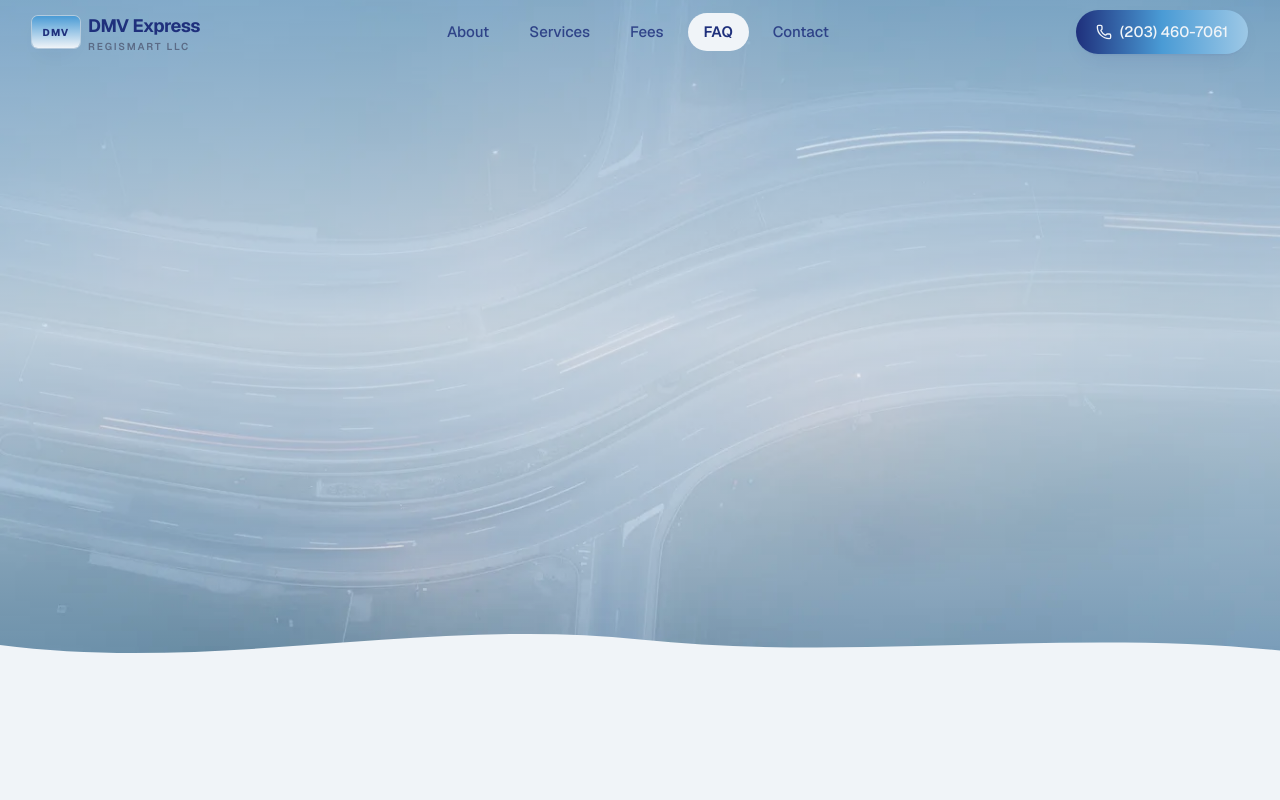
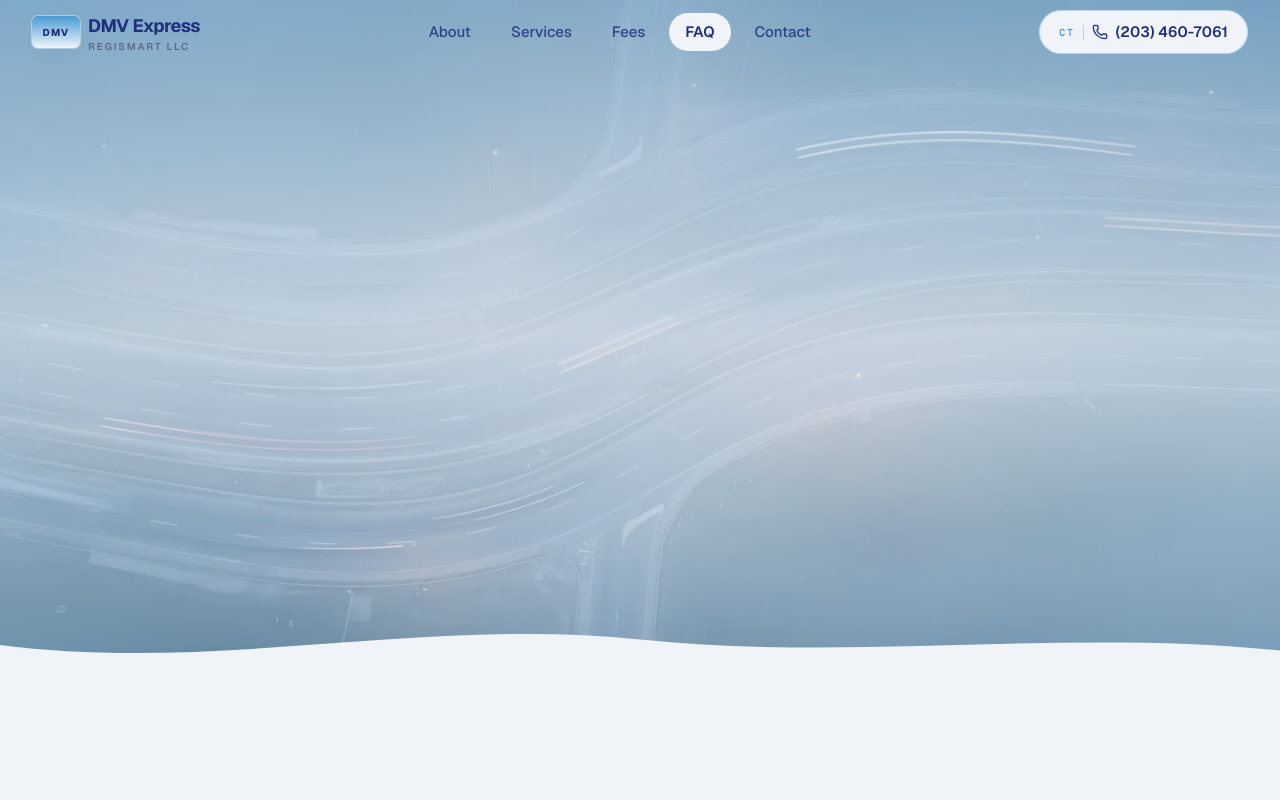
Before and after one commit to TarasOstasha/regismart-master, a Next.js app: page /faq in a window 1280 px wide. Shown: the top 800 px of the page. Built offline with nearby package versions, Linux system fonts and the light colour scheme.

Commit message:
add plate-outline button variant for primary CTAs

```diff
--- a/app/globals.css
+++ b/app/globals.css
@@ -220,6 +220,135 @@ body {
   }
 }
 
+/* ---------------------------------------------------------------- */
+/* Plate-outline button variant                                     */
+/* ---------------------------------------------------------------- */
+/* Applied via Button variant="plate". The button renders an inner   */
+/* .plate-label (with .plate-ct mark + label text) and a sibling     */
+/* .plate-corners span. Four mounting-hole dots are pseudo-elements: */
+/*   - button::before  = top-left                                    */
+/*   - button::after   = top-right (60ms delay)                      */
+/*   - .plate-corners::before = bottom-left (120ms delay)            */
+/*   - .plate-corners::after  = bottom-right (180ms delay)           */
+/* At rest the dots are hidden (opacity:0, scale:0.6). On hover they */
+/* cascade in and the ring tightens to navy.                         */
+.btn-plate-outline {
+  position: relative;
+  isolation: isolate;
+  --plate-dot-bg: #ffffff;
+  --plate-dot-ring: rgb(var(--plate-navy));
+  box-shadow: inset 0 0 0 1px rgba(157, 200, 230, 0.7);
+}
+.btn-plate-outline:hover {
+  background: linear-gradient(
+    180deg,
+    rgba(157, 200, 230, 0.28),
+    rgba(240, 244, 248, 0.6)
+  );
+  box-shadow:
+    inset 0 0 0 1.5px rgb(var(--plate-navy)),
+    0 14px 30px -14px rgba(31, 48, 124, 0.35);
+}
+/* The 4 mounting-hole dots */
+.btn-plate-outline::before,
+.btn-plate-outline::after,
+.btn-plate-outline .plate-corners::before,
+.btn-plate-outline .plate-corners::after {
+  content: "";
+  position: absolute;
+  width: 6px;
+  height: 6px;
+  border-radius: 9999px;
+  background: var(--plate-dot-bg);
+  box-shadow: inset 0 0 0 1.5px var(--plate-dot-ring);
+  opacity: 0;
+  transform: scale(0.6);
+  transition:
+    opacity 280ms ease,
+    transform 280ms cubic-bezier(0.34, 1.56, 0.64, 1);
+  pointer-events: none;
+}
+.btn-plate-outline::before {
+  top: 8px;
+  left: 12px;
+}
+.btn-plate-outline::after {
+  top: 8px;
+  right: 12px;
+  transition-delay: 60ms;
+}
+.btn-plate-outline .plate-corners {
+  position: absolute;
+  inset: 0;
+  pointer-events: none;
+}
+.btn-plate-outline .plate-corners::before {
+  bottom: 8px;
+  left: 12px;
+  transition-delay: 120ms;
+}
+.btn-plate-outline .plate-corners::after {
+  bottom: 8px;
+  right: 12px;
+  transition-delay: 180ms;
+}
+.btn-plate-outline:hover::before,
+.btn-plate-outline:hover::after,
+.btn-plate-outline:hover .plate-corners::before,
+.btn-plate-outline:hover .plate-corners::after {
+  opacity: 1;
+  transform: scale(1);
+}
+/* Label + CT mark sit above the dots */
+.btn-plate-outline .plate-label {
+  position: relative;
+  z-index: 1;
+  display: inline-flex;
+  align-items: center;
+  gap: 8px;
+  font-weight: 600;
+  letter-spacing: 0.01em;
+}
+.btn-plate-outline .plate-ct {
+  font-family: var(--font-geist-mono), ui-monospace, monospace;
+  font-size: 10px;
+  font-weight: 600;
+  letter-spacing: 0.16em;
+  text-transform: uppercase;
+  color: rgb(var(--plate-blue));
+  padding-right: 8px;
+  border-right: 1px solid rgba(31, 48, 124, 0.2);
+  transition: color 220ms ease;
+}
+.btn-plate-outline:hover .plate-ct {
+  color: rgb(var(--plate-navy));
+}
+/* Dark surface variant: when the button sits on a navy/gradient bg */
+/* (e.g. CTABand) apply .btn-plate-outline--dark via className.      */
+.btn-plate-outline.btn-plate-outline--dark {
+  --plate-dot-bg: rgb(var(--plate-navy));
+  --plate-dot-ring: rgba(255, 255, 255, 0.7);
+  color: rgb(var(--ink));
+  background-color: rgb(var(--bg));
+  box-shadow:
+    inset 0 0 0 1px rgba(255, 255, 255, 0.6),
+    0 12px 26px -12px rgba(0, 0, 0, 0.45);
+}
+.btn-plate-outline.btn-plate-outline--dark:hover {
+  background: linear-gradient(
+    180deg,
+    rgba(240, 244, 248, 1),
+    rgba(157, 200, 230, 0.85)
+  );
+  box-shadow:
+    inset 0 0 0 1.5px rgb(var(--plate-navy)),
+    0 18px 32px -12px rgba(0, 0, 0, 0.5);
+}
+.btn-plate-outline.btn-plate-outline--dark .plate-ct {
+  color: rgb(var(--plate-blue));
+  border-right-color: rgba(31, 48, 124, 0.25);
+}
+
 /* Reduce motion */
 @media (prefers-reduced-motion: reduce) {
   * {
--- a/components/cta-band.tsx
+++ b/components/cta-band.tsx
@@ -43,9 +43,9 @@ export function CTABand({
             <div className="fade-up-on-view fade-up-on-view-1 lg:col-span-5 flex flex-col gap-3 sm:flex-row sm:flex-wrap lg:justify-end">
               <ButtonLink
                 href={PHONE_HREF}
-                variant="secondary"
+                variant="plate"
                 size="lg"
-                className="bg-bg text-ink ring-0 hover:bg-bg/90"
+                className="btn-plate-outline--dark"
               >
                 <Phone className="h-4 w-4" />
                 Call {PHONE_DISPLAY}
--- a/components/header.tsx
+++ b/components/header.tsx
@@ -89,7 +89,7 @@ export function Header() {
         <div className="flex items-center gap-2">
           <ButtonLink
             href={PHONE_HREF}
-            variant="gradient"
+            variant="plate"
             size="md"
             className="hidden sm:inline-flex"
           >
@@ -133,7 +133,7 @@ export function Header() {
           ))}
           <ButtonLink
             href={PHONE_HREF}
-            variant="gradient"
+            variant="plate"
             size="lg"
             className="mt-3"
           >
--- a/components/hero.tsx
+++ b/components/hero.tsx
@@ -48,7 +48,7 @@ export function Hero({ googleReviewTotal = null }: HeroProps) {
           </p>
 
           <div className="fade-up-on-view fade-up-on-view-5 mt-8 flex flex-wrap items-center gap-3">
-            <ButtonLink href={PHONE_HREF} variant="secondary" size="lg">
+            <ButtonLink href={PHONE_HREF} variant="plate" size="lg">
               <Phone className="h-4 w-4" />
               Call {PHONE_DISPLAY}
             </ButtonLink>
--- a/components/ui/button.tsx
+++ b/components/ui/button.tsx
@@ -1,8 +1,13 @@
-import { forwardRef, type ButtonHTMLAttributes, type AnchorHTMLAttributes } from "react";
+import {
+  forwardRef,
+  type ButtonHTMLAttributes,
+  type AnchorHTMLAttributes,
+  type ReactNode,
+} from "react";
 import Link from "next/link";
 import { cn } from "@/lib/utils";
 
-type Variant = "primary" | "secondary" | "ghost" | "gradient";
+type Variant = "primary" | "secondary" | "ghost" | "gradient" | "plate";
 type Size = "sm" | "md" | "lg";
 
 const base =
@@ -16,6 +21,7 @@ const variants: Record<Variant, string> = {
   ghost: "text-ink/80 hover:text-ink hover:bg-surface",
   gradient:
     "text-bg bg-plate-gradient-h shadow-soft hover:shadow-[0_18px_40px_-18px_rgba(31,48,124,0.7)] hover:brightness-[1.05]",
+  plate: "btn-plate-outline bg-bg text-ink",
 };
 
 const sizes: Record<Size, string> = {
@@ -33,13 +39,31 @@ type CommonProps = {
 type ButtonProps = ButtonHTMLAttributes<HTMLButtonElement> & CommonProps;
 type LinkProps = AnchorHTMLAttributes<HTMLAnchorElement> & CommonProps & { href: string };
 
+// Plate variant wraps children with the CT mark + corner dot helper span.
+// The dots themselves are CSS pseudo-elements on the button + .plate-corners.
+function PlateContent({ children }: { children?: ReactNode }) {
+  return (
+    <>
+      <span className="plate-label">
+        <span className="plate-ct" aria-hidden="true">
+          CT
+        </span>
+        {children}
+      </span>
+      <span className="plate-corners" aria-hidden="true" />
+    </>
+  );
+}
+
 export const Button = forwardRef<HTMLButtonElement, ButtonProps>(
-  ({ variant = "primary", size = "md", className, ...rest }, ref) => (
+  ({ variant = "primary", size = "md", className, children, ...rest }, ref) => (
     <button
       ref={ref}
       className={cn(base, variants[variant], sizes[size], className)}
       {...rest}
-    />
+    >
+      {variant === "plate" ? <PlateContent>{children}</PlateContent> : children}
+    </button>
   ),
 );
 Button.displayName = "Button";
@@ -49,14 +73,25 @@ export function ButtonLink({
   size = "md",
   className,
   href,
+  children,
   ...rest
 }: LinkProps) {
   const classes = cn(base, variants[variant], sizes[size], className);
+  const content =
+    variant === "plate" ? <PlateContent>{children}</PlateContent> : children;
   // Internal hrefs (start with "/" but not "//") route through Next.js Link
   // so navigation stays client-side. tel:, mailto:, and external URLs stay as <a>.
   const isInternal = href.startsWith("/") && !href.startsWith("//");
   if (isInternal) {
-    return <Link href={href} className={classes} {...rest} />;
+    return (
+      <Link href={href} className={classes} {...rest}>
+        {content}
+      </Link>
+    );
   }
-  return <a href={href} className={classes} {...rest} />;
+  return (
+    <a href={href} className={classes} {...rest}>
+      {content}
+    </a>
+  );
 }
```
